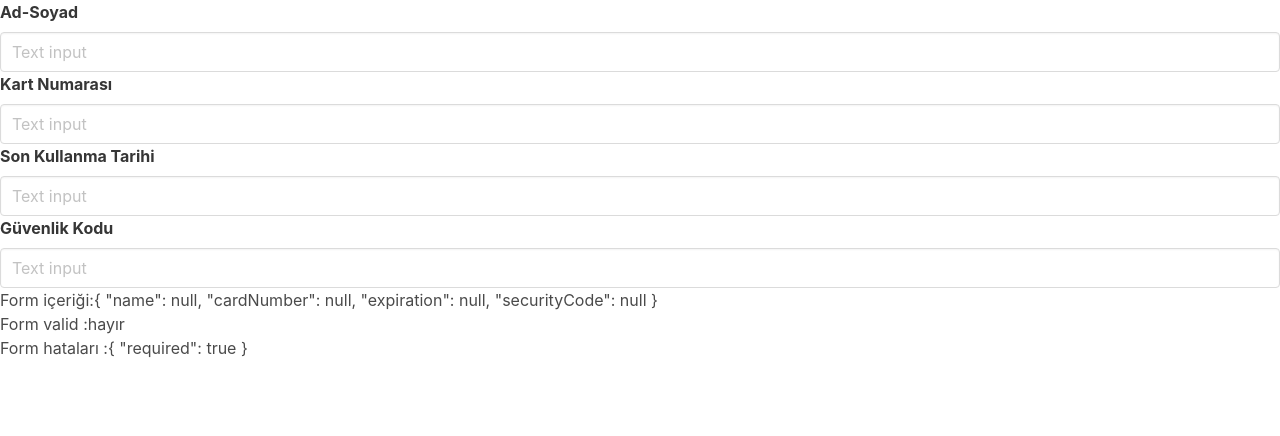
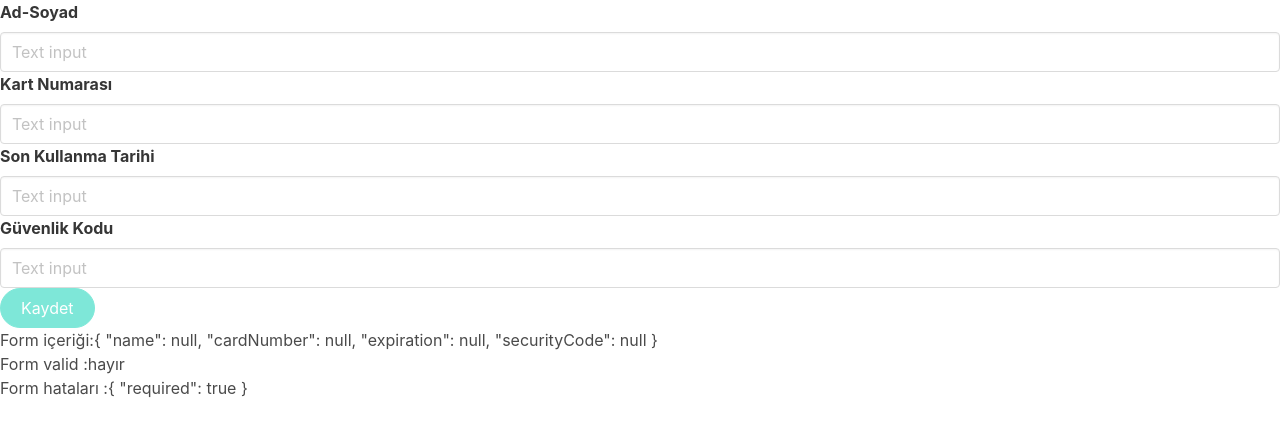
Before and after one commit to SerapErkan/ReactiveForm-PaymentCard, an Angular app in the folder creditcard/: page / in a window 1280 px wide. Shown: the top 436 px of the page. Built offline with nearby package versions, Linux system fonts and the light colour scheme.

Commit message:
onSubmit() - button

```diff
--- a/creditcard/src/app/cardform/cardform.component.html
+++ b/creditcard/src/app/cardform/cardform.component.html
@@ -1,10 +1,11 @@
-<form [formGroup]="cardForm">
+<form [formGroup]="cardForm" (ngSubmit)="onSubmit()">
 
     <app-input label="Ad-Soyad" [control]="convertToFormControl(cardForm.get('name'))"></app-input>
     <app-input label="Kart Numarası" [control]="convertToFormControl(cardForm.get('cardNumber'))"></app-input>
     <app-input label="Son Kullanma Tarihi" [control]="convertToFormControl(cardForm.get('expiration'))"></app-input>
     <app-input label="Güvenlik Kodu" [control]="convertToFormControl(cardForm.get('securityCode'))"></app-input>
 
+    <button class="button is-primary is-rounded" [disabled]="cardForm.invalid" type="submit">Kaydet</button>
 </form>
 
 <div>Form içeriği:{{ cardForm.value | json }}</div>
--- a/creditcard/src/app/cardform/cardform.component.ts
+++ b/creditcard/src/app/cardform/cardform.component.ts
@@ -40,4 +40,9 @@
   ngOnInit(): void {
   }
 
+
+  onSubmit(){
+    console.log("kaydedildi");
+  }
+
 }
```
